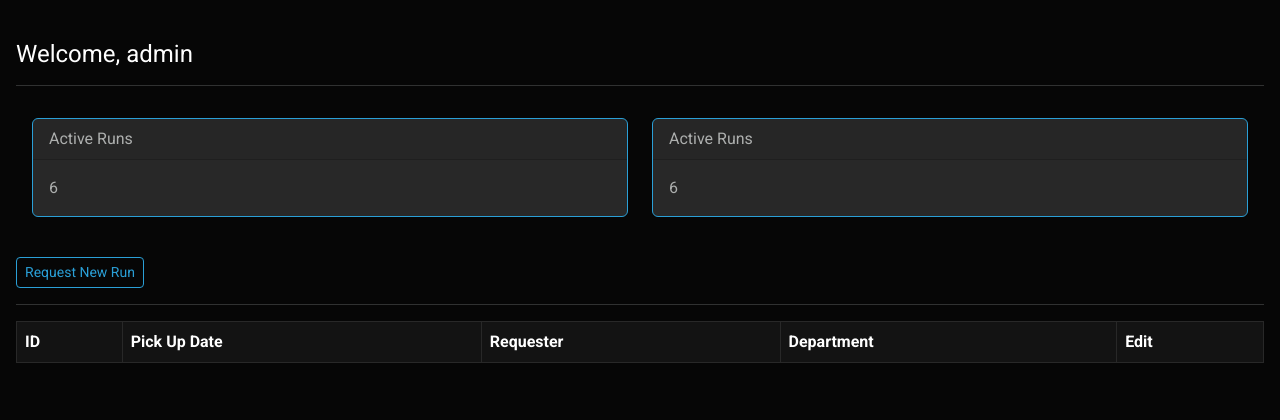
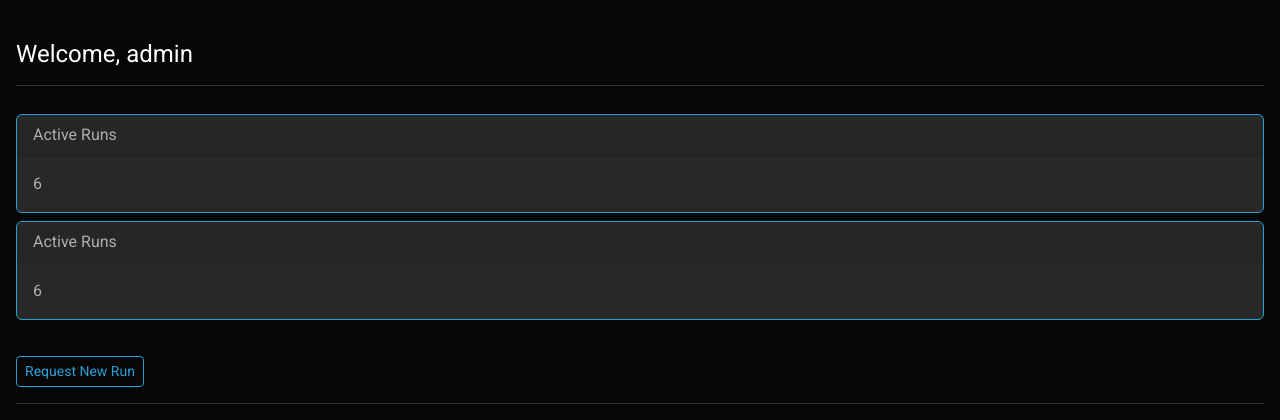
Before and after one commit to CIbarra310/on_the_day, a Django app: page /dashboard in a window 1280 px wide. Shown: the part 58-478 px from the top of the page. Run offline with Django 5.2, Linux system fonts and the light colour scheme; a user stored in the database is signed in; lists and menus that the app fills with data are empty.

Commit message:
Update dashboard.html
Adjusted tile padding

```diff
--- a/app/templates/app/dashboard.html
+++ b/app/templates/app/dashboard.html
@@ -4,18 +4,18 @@
     <main>
         <h5> Welcome, {{user}} </h5>
         <hr>
-        <div class="p-3">
+        <div class="p-2">
             <div class="row">
-                <div class="col-sm-6">
-                    <div class="card border-primary h-100">
+                <div class="col-xs-6 p-1">
+                    <div class="card border-primary h-95">
                         <div class="card-header">Active Runs</div>
                         <div class="card-body">
                             <p class="card-text">6</p>
                         </div>
                     </div>
                 </div>
-                <div class="col-sm-6">
-                    <div class="card border-primary h-100">
+                <div class="col-xs-6 p-1">
+                    <div class="card border-primary h-95">
                         <div class="card-header">Active Runs</div>
                         <div class="card-body">
                             <p class="card-text">6</p>
```
